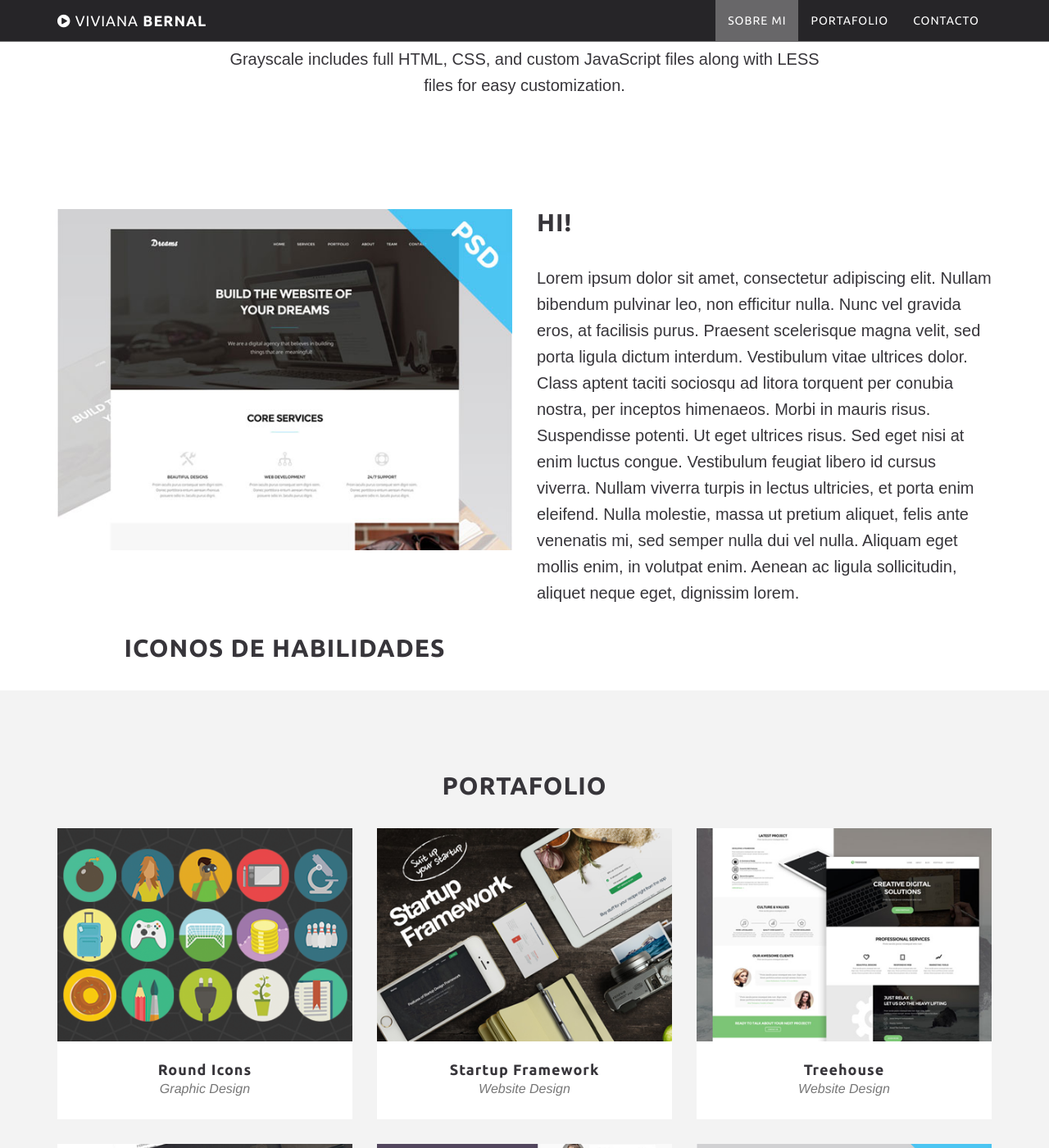
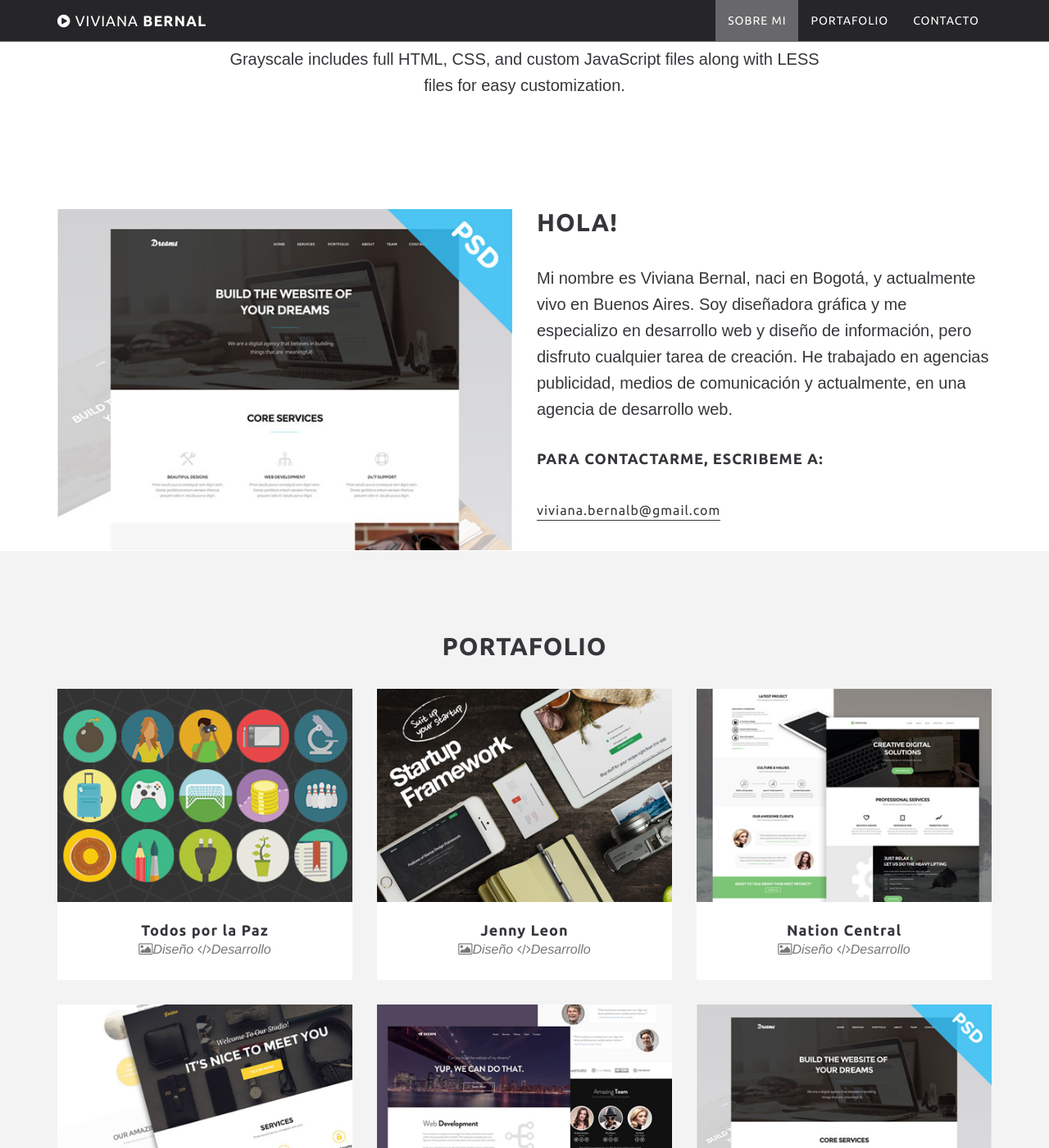
Before and after one commit to vivianacodenation/portafolio2017, a Jekyll site: the page built from _pages/about.html, in a window 1280 px wide and 1400 px high, scrolled down 342 px. Shown: the whole window at 82% size. Built offline with Jekyll 4.4.1, drawn with Linux system fonts in a browser that asks for light colours; nearby versions of some CDN libraries; some web fonts are replaced; some of the changed text lies outside the part shown.

Commit message:
26/06/2017

```diff
--- a/_includes/about.html
+++ b/_includes/about.html
@@ -6,13 +6,11 @@
                     <img class="img-responsive img-centered" src="img/dreams-preview.png" alt="">
                 </div>
                 <div class="col-lg-6">
-                    <h2>Hi!</h2>
-                    <p>Lorem ipsum dolor sit amet, consectetur adipiscing elit. Nullam bibendum pulvinar leo, non efficitur nulla. Nunc vel gravida eros, at facilisis purus. Praesent scelerisque magna velit, sed porta ligula dictum interdum. Vestibulum vitae ultrices dolor. Class aptent taciti sociosqu ad litora torquent per conubia nostra, per inceptos himenaeos. Morbi in mauris risus. Suspendisse potenti. Ut eget ultrices risus. Sed eget nisi at enim luctus congue. Vestibulum feugiat libero id cursus viverra. Nullam viverra turpis in lectus ultricies, et porta enim eleifend. Nulla molestie, massa ut pretium aliquet, felis ante venenatis mi, sed semper nulla dui vel nulla. Aliquam eget mollis enim, in volutpat enim. Aenean ac ligula sollicitudin, aliquet neque eget, dignissim lorem.</p>
-                </div>
-            </div>
-            <div class="row">
-                <div class="col-lg-6 text-center">
-                    <h2>iconos de habilidades</h2>
+                    <h2>Hola!</h2>
+                    <p>Mi nombre es Viviana Bernal, naci en Bogotá, y actualmente vivo en Buenos Aires. Soy diseñadora gráfica y me especializo en desarrollo web y diseño de información, pero disfruto cualquier tarea de creación. He trabajado en agencias publicidad, medios de comunicación y actualmente, en una agencia de desarrollo web.</p>
+                    <h4>Para contactarme, escribeme a:</h4>
+                    <p class="padbottom"><a class="black-link" href="mailto:viviana.bernalb@gmail.com">viviana.bernalb@gmail.com</a>
+                </p>
                 </div>
             </div>
         </div>
--- a/_includes/portfolio.html
+++ b/_includes/portfolio.html
@@ -18,8 +18,8 @@
                     <img src="img/roundicons.png" class="img-responsive" alt="">
                 </a>
                 <div class="portfolio-caption">
-                    <h4>Round Icons</h4>
-                    <p class="text-muted">Graphic Design</p>
+                    <h4>Todos por la Paz</h4>
+                    <p class="text-muted"><i class="fa fa-picture-o" aria-hidden="true"></i>Diseño <i class="fa fa-code" aria-hidden="true"></i>Desarrollo</p>
                 </div>
             </div>
             <div class="col-md-4 col-sm-6 portfolio-item">
@@ -32,8 +32,8 @@
                     <img src="img/startup-framework.png" class="img-responsive" alt="">
                 </a>
                 <div class="portfolio-caption">
-                    <h4>Startup Framework</h4>
-                    <p class="text-muted">Website Design</p>
+                    <h4>Jenny Leon</h4>
+                    <p class="text-muted"><i class="fa fa-picture-o" aria-hidden="true"></i>Diseño <i class="fa fa-code" aria-hidden="true"></i>Desarrollo</p>
                 </div>
             </div>
             <div class="col-md-4 col-sm-6 portfolio-item">
@@ -46,8 +46,8 @@
                     <img src="img/treehouse.png" class="img-responsive" alt="">
                 </a>
                 <div class="portfolio-caption">
-                    <h4>Treehouse</h4>
-                    <p class="text-muted">Website Design</p>
+                    <h4>Nation Central</h4>
+                    <p class="text-muted"><i class="fa fa-picture-o" aria-hidden="true"></i>Diseño <i class="fa fa-code" aria-hidden="true"></i>Desarrollo</p>
                 </div>
             </div>
             <div class="col-md-4 col-sm-6 portfolio-item">
--- a/_includes/portfoliomodals.html
+++ b/_includes/portfoliomodals.html
@@ -23,11 +23,10 @@
                                 <p>
                                     <strong>Want these icons in this portfolio item sample?</strong>You can download 60 of them for free, courtesy of <a href="https://getdpd.com/cart/hoplink/18076?referrer=bvbo4kax5k8ogc">RoundIcons.com</a>, or you can purchase the 1500 icon set <a href="https://getdpd.com/cart/hoplink/18076?referrer=bvbo4kax5k8ogc">here</a>.</p>
                                 <ul class="list-inline">
-                                    <li>Date: July 2014</li>
                                     <li>Client: Round Icons</li>
                                     <li>Category: Graphic Design</li>
                                 </ul>
-                                <button type="button" class="btn btn-primary" data-dismiss="modal"><i class="fa fa-times"></i> Close Project</button>
+                                <button type="button" class="btn btn-green" data-dismiss="modal"><i class="fa fa-times"></i> Close Project</button>
                             </div>
                         </div>
                     </div>
--- a/_layouts/default.html
+++ b/_layouts/default.html
@@ -58,7 +58,7 @@
     <!-- Footer -->
     <footer>
         <div class="container text-center">
-            <p>Copyright &copy; Viviana Bernal 2017 | Bogotá - Colombia</p>
+            <p>Copyright &copy; Viviana Bernal 2017 | Buenos Aires - Argentina</p>
         </div>
     </footer>
 
--- a/css/agency.css
+++ b/css/agency.css
@@ -55,7 +55,7 @@
   margin: 0;
 }
 #portfolio .portfolio-item .portfolio-caption p {
-  font-family: "Droid Serif", "Helvetica Neue", Helvetica, Arial, sans-serif;
+  font-family: "Droid Sans", "Helvetica Neue", Helvetica, Arial, sans-serif;
   font-style: italic;
   font-size: 16px;
   margin: 0;
@@ -92,7 +92,7 @@
 }
 .portfolio-modal .modal-content p.item-intro {
   margin: 20px 0 30px;
-  font-family: "Droid Serif", "Helvetica Neue", Helvetica, Arial, sans-serif;
+  font-family: "Droid Sans", "Helvetica Neue", Helvetica, Arial, sans-serif;
   font-style: italic;
   font-size: 16px;
 }
--- a/css/styles.scss
+++ b/css/styles.scss
@@ -7,7 +7,7 @@
 body {
     width: 100%;
     height: 100%;
-    font-family: 'Droid Sans', sans-serif;
+    font-family: "Droid Sans", sans-serif;
     background-color: white;
     color: #37353a;
 }
@@ -65,7 +65,6 @@ a.green-link{
 }
 
 a {
-
     color: $primary;
     font-family: "Ubuntu","Helvetica Neue",Helvetica,Arial,sans-serif;
     -webkit-transition: all .2s ease-in-out;
@@ -75,6 +74,19 @@ a {
     &:focus {
         text-decoration: none;
         color: darken($primary,20%);
+    }
+}
+
+.btn-green{
+    background: #89fba3;
+    padding: 5px;
+    color: #37353a;
+    font-size: 15px;
+    letter-spacing: 1px;
+    font-weight: 100;
+    &:hover{
+        background: #59e9c3;
+        color: #37353a;
     }
 }
 
@@ -378,9 +390,17 @@ body {
     background: linear-gradient(to left, #00C9FF , #92FE9D);
     height: 5px;
 }
+//Portfolio
 #portfolio{
     background: #f3f3f3;
 }
+//Portfolio Modal
+#portfolio-modal{
+    .list-inline{
+        font-weight: bold;
+    }
+}
+//Contact
 #contact{
     padding-top: 50px;
     p{
```
Also changed, not shown: other parts of _includes/portfolio.html (+1 -1 lines).
